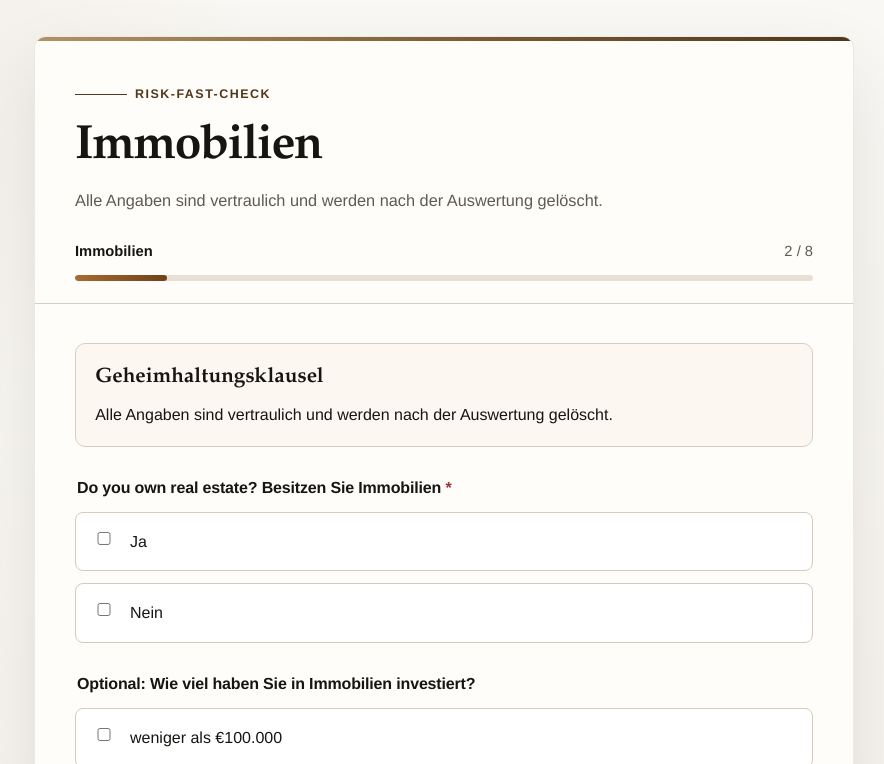
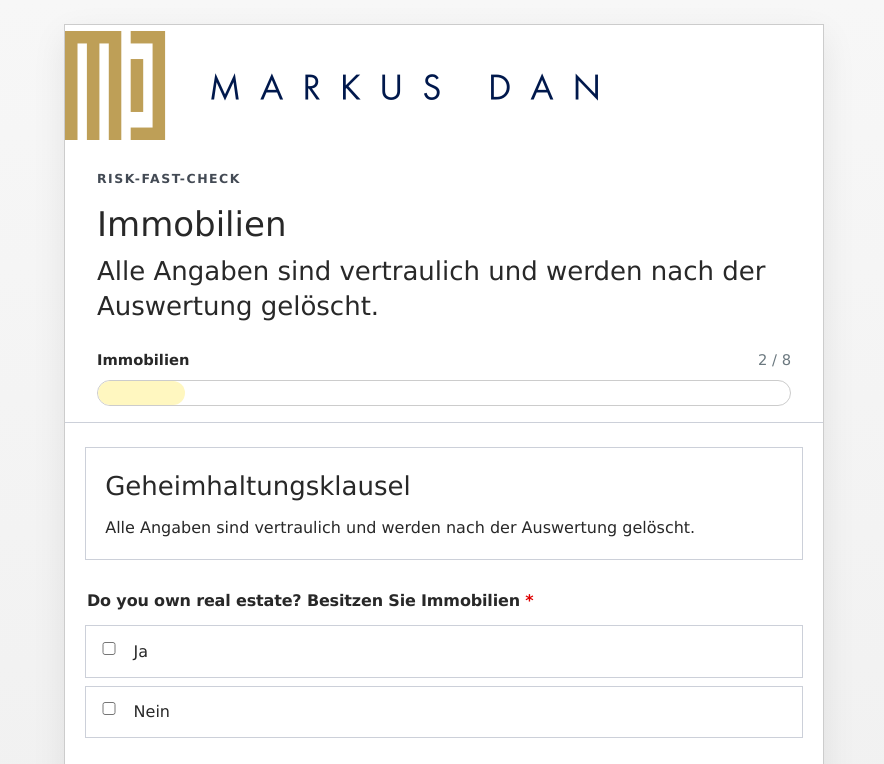
Before and after one commit to adamhaley/markusdan, a plain HTML site: page wufoo_riskfastcheck_clean/step-2.html in a window 1280 px wide. Shown: the top 764 px of the page, without its empty margins (196-1080 px from the left). Drawn offline with Linux system fonts and the light colour scheme.

Commit message:
Align Wufoo clone with live brand styling

```diff
--- a/wufoo_riskfastcheck_clean/assets/form.css
+++ b/wufoo_riskfastcheck_clean/assets/form.css
@@ -1,16 +1,16 @@
 :root {
-  --bg: #f3f0ea;
-  --card: #fffdfa;
-  --text: #171512;
-  --muted: #625a50;
-  --line: #d6cec3;
-  --accent: #7b5a31;
-  --accent-strong: #50381b;
-  --accent-soft: #f2e8da;
-  --danger: #9e3229;
-  --shadow: 0 28px 72px rgba(23, 21, 18, 0.09);
-  --headline: "Iowan Old Style", "Palatino Linotype", "Book Antiqua", Palatino, Georgia, serif;
-  --body: "Avenir Next", "Helvetica Neue", Helvetica, Arial, sans-serif;
+  --bg: #eeeeee;
+  --card: #ffffff;
+  --text: #282828;
+  --muted: #6b787f;
+  --line: #ccd0d9;
+  --accent: #fff7c0;
+  --accent-strong: #434a54;
+  --accent-soft: #f5f5f5;
+  --danger: #df0000;
+  --shadow: 0 12px 32px rgba(0, 0, 0, 0.08);
+  --headline: "Lucida Grande", "Lucida Sans Unicode", Tahoma, sans-serif;
+  --body: "Lucida Grande", Tahoma, Arial, Verdana, sans-serif;
 }
 
 * {
@@ -21,36 +21,32 @@ body {
   margin: 0;
   min-height: 100vh;
   background:
-    radial-gradient(circle at top left, rgba(123, 90, 49, 0.08), transparent 28rem),
-    linear-gradient(180deg, #faf8f4 0%, var(--bg) 100%);
+    linear-gradient(180deg, #f7f7f7 0%, var(--bg) 100%);
   color: var(--text);
   font: 16px/1.6 var(--body);
 }
 
 .shell {
-  width: min(820px, calc(100% - 2rem));
-  margin: 2.25rem auto 3rem;
+  width: min(760px, calc(100% - 2rem));
+  margin: 1.5rem auto 2rem;
 }
 
 .card {
   background: var(--card);
-  border: 1px solid rgba(80, 56, 27, 0.1);
-  border-radius: 12px;
+  border: 1px solid #cccccc;
+  border-radius: 0;
   box-shadow: var(--shadow);
   overflow: hidden;
   position: relative;
 }
 
-.card::before {
-  content: "";
-  position: absolute;
-  inset: 0 0 auto;
-  height: 4px;
-  background: linear-gradient(90deg, #b19363 0%, #7b5a31 55%, #50381b 100%);
+
+.brand-mark + .eyebrow {
+  margin-top: 1.5rem;
 }
 
 .hero {
-  padding: 2.5rem 2.5rem 1.4rem;
+  padding: 0 0 1rem;
   border-bottom: 1px solid var(--line);
 }
 
@@ -58,7 +54,7 @@ body {
   display: inline-flex;
   gap: 0.5rem;
   align-items: center;
-  margin-bottom: 1.2rem;
+  margin: 0 2rem 1rem;
   color: var(--accent-strong);
   font-size: 0.78rem;
   letter-spacing: 0.12em;
@@ -66,32 +62,29 @@ body {
   font-weight: 700;
 }
 
-.eyebrow::before {
-  content: "";
-  width: 3.25rem;
-  height: 1px;
-  background: currentColor;
-}
 
 h1 {
-  margin: 0;
+  margin: 0 2rem;
   font-family: var(--headline);
-  font-size: clamp(2rem, 4vw, 3rem);
-  line-height: 0.98;
-  letter-spacing: -0.03em;
-  font-weight: 600;
+  font-size: clamp(1.85rem, 4vw, 2.125rem);
+  line-height: 1.15;
+  letter-spacing: 0;
+  font-weight: 300;
 }
 
 .lede {
-  margin: 1rem 0 1.7rem;
+  margin: 0.6rem 2rem 1.5rem;
   max-width: 60ch;
-  color: var(--muted);
-  font-size: 1.02rem;
+  color: var(--text);
+  font-size: 1.625rem;
+  font-weight: 300;
+  line-height: 1.35;
 }
 
 .progress {
   display: grid;
-  gap: 0.7rem;
+  gap: 0.55rem;
+  margin: 0 2rem;
 }
 
 .progress-meta {
@@ -108,28 +101,44 @@ h1 {
 }
 
 .progress-bar {
-  height: 6px;
-  background: #e8e0d5;
+  height: 26px;
+  background: #ffffff; border: 1px solid #cccccc;
   border-radius: 999px;
   overflow: hidden;
 }
 
 .progress-fill {
   height: 100%;
-  background: linear-gradient(90deg, #a86a31 0%, #6f4218 100%);
+  background: #fff7c0;
   border-radius: inherit;
 }
 
+
+.brand-mark {
+  display: block;
+  padding: 0;
+  background: #ffffff;
+}
+
+.brand-mark img {
+  display: block;
+  width: auto;
+  max-width: 538px;
+  height: 120px;
+  object-fit: contain;
+  object-position: left center;
+}
+
 form {
-  padding: 2.4rem 2.5rem 2.5rem;
+  padding: 1.5rem 1.25rem 2rem;
 }
 
 .section-note {
   padding: 1.1rem 1.2rem;
   margin-bottom: 1.8rem;
   border: 1px solid var(--line);
-  border-radius: 10px;
-  background: #fcf8f1;
+  border-radius: 0;
+  background: #ffffff;
 }
 
 .section-note h2,
@@ -140,8 +149,9 @@ form {
 
 .section-note h3 {
   font-family: var(--headline);
-  font-size: 1.3rem;
-  font-weight: 600;
+  font-size: 1.625rem;
+  font-weight: 300;
+  color: var(--text);
 }
 
 .section-note p + p,
@@ -172,7 +182,7 @@ textarea {
   width: 100%;
   padding: 0.95rem 1rem;
   border: 1px solid #c9c0b3;
-  border-radius: 8px;
+  border-radius: 0;
   background: #fff;
   color: var(--text);
   font: inherit;
@@ -186,9 +196,9 @@ textarea {
 
 input:focus,
 textarea:focus {
-  outline: 2px solid rgba(123, 90, 49, 0.16);
+  outline: 2px solid rgba(255, 247, 192, 0.9);
   border-color: var(--accent);
-  box-shadow: 0 0 0 4px rgba(123, 90, 49, 0.08);
+  box-shadow: none;
 }
 
 .choice-group {
@@ -199,17 +209,17 @@ textarea:focus {
 
 .choices {
   display: grid;
-  gap: 0.75rem;
+  gap: 0.5rem;
 }
 
 .choice {
   display: grid;
-  grid-template-columns: 22px 1fr;
+  grid-template-columns: 18px 1fr;
   gap: 0.95rem;
   align-items: flex-start;
-  padding: 1rem 1.05rem 0.98rem;
-  border: 1px solid #d5cabc;
-  border-radius: 8px;
+  padding: 0.8rem 0.9rem 0.75rem;
+  border: 1px solid #ccd0d9;
+  border-radius: 0;
   background: #fff;
   cursor: pointer;
   transition: transform 140ms ease, border-color 140ms ease, box-shadow 140ms ease, background 140ms ease;
@@ -225,15 +235,15 @@ textarea:focus {
 }
 
 .choice:hover {
-  border-color: #b89b74;
-  box-shadow: 0 12px 28px rgba(23, 21, 18, 0.05);
-  transform: translateY(-1px);
+  border-color: #ccd0d9;
+  box-shadow: none;
+  transform: none;
 }
 
 .choice:has(input:checked) {
-  border-color: var(--accent);
-  background: #fcf7ef;
-  box-shadow: inset 0 0 0 1px rgba(123, 90, 49, 0.12);
+  border-color: #ccd0d9;
+  background: #fff7c0;
+  box-shadow: none;
 }
 
 .choice small,
@@ -266,8 +276,8 @@ textarea:focus {
   justify-content: space-between;
   gap: 1rem;
   align-items: center;
-  margin-top: 2.3rem;
-  padding-top: 1.35rem;
+  margin-top: 1.75rem;
+  padding-top: 1rem;
   border-top: 1px solid var(--line);
 }
 
@@ -286,30 +296,31 @@ textarea:focus {
 }
 
 .button {
-  padding: 0.95rem 1.45rem;
-  background: var(--accent);
-  color: #fff;
-  font-weight: 700;
-  letter-spacing: 0.01em;
-  box-shadow: 0 14px 30px rgba(80, 56, 27, 0.16);
+  padding: 0.55rem 1rem;
+  background: #f2f2f2;
+  color: #222;
+  font-weight: 400;
+  letter-spacing: 0;
+  box-shadow: none;
+  border: 1px solid #999;
 }
 
 .button:hover {
-  background: var(--accent-strong);
+  background: #e9e9e9;
 }
 
 .link-button {
   padding: 0.75rem 0;
   background: transparent;
   color: var(--accent-strong);
-  font-weight: 600;
+  font-weight: 400;
 }
 
 .status {
   display: none;
   margin-top: 1rem;
   padding: 1rem 1.1rem;
-  border-radius: 8px;
+  border-radius: 0;
   background: #edf4ec;
   border: 1px solid #bfd2bc;
 }
--- a/wufoo_riskfastcheck_clean/step-2.html
+++ b/wufoo_riskfastcheck_clean/step-2.html
@@ -11,6 +11,7 @@
     <main class="shell">
       <section class="card">
         <header class="hero">
+          <div class="brand-mark"><img src="assets/md-logo-11.png" alt="Markus Dan"></div>
           <div class="eyebrow">Risk-Fast-Check</div>
           <h1>Immobilien</h1>
           <p class="lede">Alle Angaben sind vertraulich und werden nach der Auswertung gelöscht.</p>
```
Also changed, not shown: wufoo_riskfastcheck_clean/step-1.html (+1 -0 lines), wufoo_riskfastcheck_clean/step-3.html (+1 -0 lines), wufoo_riskfastcheck_clean/step-4.html (+1 -0 lines), wufoo_riskfastcheck_clean/step-5.html (+1 -0 lines), wufoo_riskfastcheck_clean/step-6.html (+1 -0 lines), wufoo_riskfastcheck_clean/step-7.html (+1 -0 lines), wufoo_riskfastcheck_clean/step-8.html (+1 -0 lines), wufoo_riskfastcheck_clean/assets/md-logo-11.png (added).
